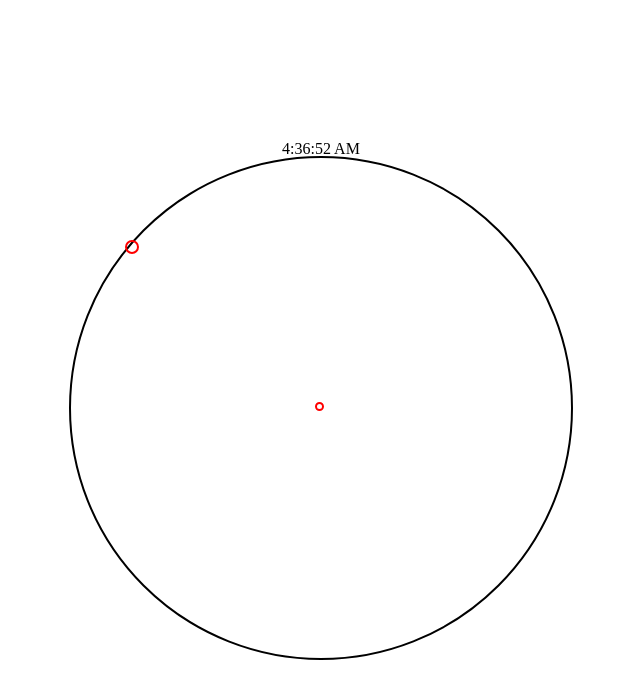
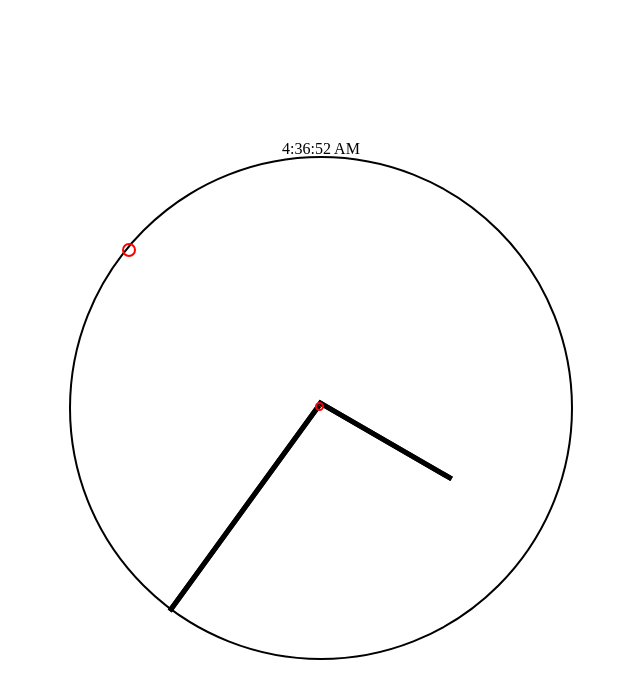
Before and after one commit to alexmj212/timezones, a plain HTML site: page index.html in a window 1280 px wide. Shown: the whole page, without its empty margins (319-959 px from the left). Drawn offline with Linux system fonts and the light colour scheme.

Commit message:
add hour, minute hand, functional clock

```diff
--- a/index.html
+++ b/index.html
@@ -4,49 +4,101 @@
 
             var date = new Date();
 
-            var coors = {
+            var clock = {
+                radius: 250
+            }
+
+            var secondHand = {
                 position: 0,
                 dposition: 0.10472,
-                radius: 250,
+                x: 0,
+                y: 0
+            }
+            var minuteHand = {
+                position: 0,
+                dposition: 0.10472,
+                x: 0,
+                y: 0
+            }
+            var hourHand = {
+                position: 0,
+                dposition: 0.523599,
                 x: 0,
                 y: 0
             }
 
-            coors['center'] = { x: (250 - 6), y: (250  -6) };
+            secondHand['center'] = { x: (250 - 6), y: (250 - 6) };
 
-            coors.position = coors.dposition * date.getSeconds() - 95 * Math.PI/180;
+            secondHand.position = (secondHand.dposition * (date.getSeconds() - 1)) - 90 * Math.PI/180;
+            minuteHand.position = (minuteHand.dposition * (date.getMinutes() - 1)) - 90 * Math.PI/180;
+            hourHand.position = (hourHand.dposition * (date.getHours() - 1 )) - 90 * Math.PI/180;
 
 
-            function setTime() {
+            function setSeconds() {
 
                 // grab second hand element
-                var secondHand = document.getElementById('second-hand');
+                var secondHandElement = document.getElementById('second-hand');
 
                 // set time
                 var date = new Date();
                 document.getElementById('time').innerHTML = date.toLocaleTimeString();
 
                 // increment radian position
-                coors.position += coors.dposition;
+                secondHand.position += secondHand.dposition;
 
                 // set x
-                secondHand.style.top = coors.x = coors.center.x + ( coors.radius * Math.sin(coors.position)) + 'px';
+                secondHandElement.style.top = secondHand.x = secondHand.center.x + ( clock.radius * Math.sin(secondHand.position)) + 'px';
 
                 // set y
-                secondHand.style.left = coors.y = coors.center.y + ( coors.radius * Math.cos(coors.position)) + 'px';
+                secondHandElement.style.left = secondHand.y = secondHand.center.y + ( clock.radius * Math.cos(secondHand.position)) + 'px';
 
-                // log pos
-                console.log('New X:', coors.x, 'New Y:', coors.y);
+                if (date.getSeconds() === 0) {
+                    setMinutes();
+                }
+                if (date.getMinutes() === 0 && date.getSeconds() === 0) {
+                    setHours();
+                }
+
+            }
+
+            function setMinutes() {
+
+                // grab minute hand element
+                var minuteHandElement = document.getElementById('minute-hand-container');
+
+                // increment radian position
+                minuteHand.position += minuteHand.dposition;
+
+                // set rotation
+                minuteHandElement.style.transform = 'rotate(' + (minuteHand.position + 1.5*Math.PI) + 'rad)';
+
+            }
+
+            function setHours() {
+
+                // grab hour hand element
+                var hourHandElement = document.getElementById('hour-hand-container');
+
+                // increment radian position
+                hourHand.position += hourHand.dposition;
+
+                // set rotation
+                hourHandElement.style.transform = 'rotate(' + (hourHand.position + 1.5*Math.PI) + 'rad)';
 
             }
 
             window.onload = function() {
-                document.getElementById('center').style.top = coors.center.x;
-                document.getElementById('center').style.left = coors.center.y;
-                setTime();
+
+                document.getElementById('center').style.top = secondHand.center.x;
+                document.getElementById('center').style.left = secondHand.center.y;
+                setSeconds();
+                setMinutes();
+                setHours();
             }
 
-            setInterval(setTime, 1000);
+            // tick tock
+            setInterval(setSeconds, 1000);
+
         </script>
         <style>
             body {
@@ -75,6 +127,40 @@
                 height: 1em;
             }
 
+            #hour-hand-container {
+                position: absolute;
+                height: 30%;
+                width: 1px;
+                top: calc(50% - 4px);
+                left: calc(50% - 4px);
+                transform-origin: top left;
+                transition: all 0.3s ease;
+            }
+
+            #hour-hand {
+                border: 2px solid black;
+                background-color: black;
+                height: 100%;
+                width: 100%;
+            }
+
+            #minute-hand-container {
+                position: absolute;
+                height: 50%;
+                width: 1px;
+                top: calc(50% - 4px);
+                left: calc(50% - 4px);
+                transform-origin: top left;
+                transition: all 0.3s ease;
+            }
+
+            #minute-hand {
+                border: 2px solid black;
+                background-color: black;
+                height: 100%;
+                width: 100%;
+            }
+
             #second-hand {
                 position: absolute;
                 border: 2px solid red;
@@ -100,9 +186,17 @@
 
             </div>
             <div id="clock">
-                <div id="second-hand">
+                <div id="hour-hand-container">
+                    <div id="hour-hand">
 
+                    </div>
                 </div>
+                <div id="minute-hand-container">
+                    <div id="minute-hand">
+
+                    </div>
+                </div>
+                <div id="second-hand"></div>
                 <div id="center"></div>
             </div>
         </div>
```
